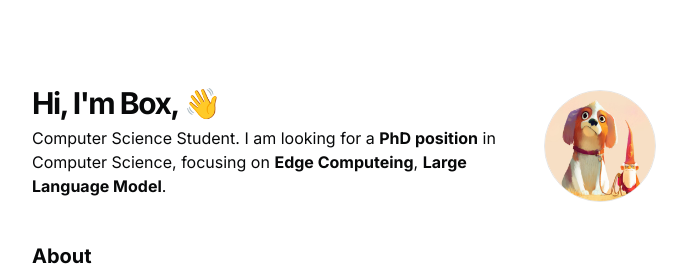
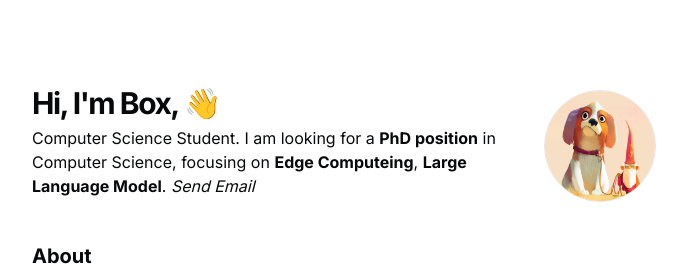
Before and after one commit to BoxMars/boxmars.github.io, a Next.js app: page / in a window 1280 px wide. Shown: the top 266 px of the page, without its empty margins (296-983 px from the left). Built offline with nearby package versions, Linux system fonts and the light colour scheme.

Commit message:
modified:   src/data/resume.tsx

```diff
--- a/src/data/resume.tsx
+++ b/src/data/resume.tsx
@@ -8,7 +8,7 @@ export const DATA = {
   location: "Taipa, Macau SAR., China",
   locationLink: "https://www.google.com/maps/place/sanfrancisco",
   description:
-    "Computer Science Student. I am looking for a **PhD position** in Computer Science, focusing on **Edge Computeing**, **Large Language Model**.",
+    "Computer Science Student. I am looking for a **PhD position** in Computer Science, focusing on **Edge Computeing**, **Large Language Model**. [*Send Email*](mailto:me@boxz.dev)",
   summary:
     "I am currently a master's student in Computer Science at the [University of Macau](https://www.um.edu.mo/), and the main developer of [What2Reg @UM](https://umeh.top)",
   avatarUrl: "/me.jpg",
@@ -41,7 +41,7 @@ export const DATA = {
       },
       email: {
         name: "Send Email",
-        url: "mailto://me@boxz.dev",
+        url: "mailto:me@boxz.dev",
         icon: Icons.email,
         navbar: true,
       },
```
